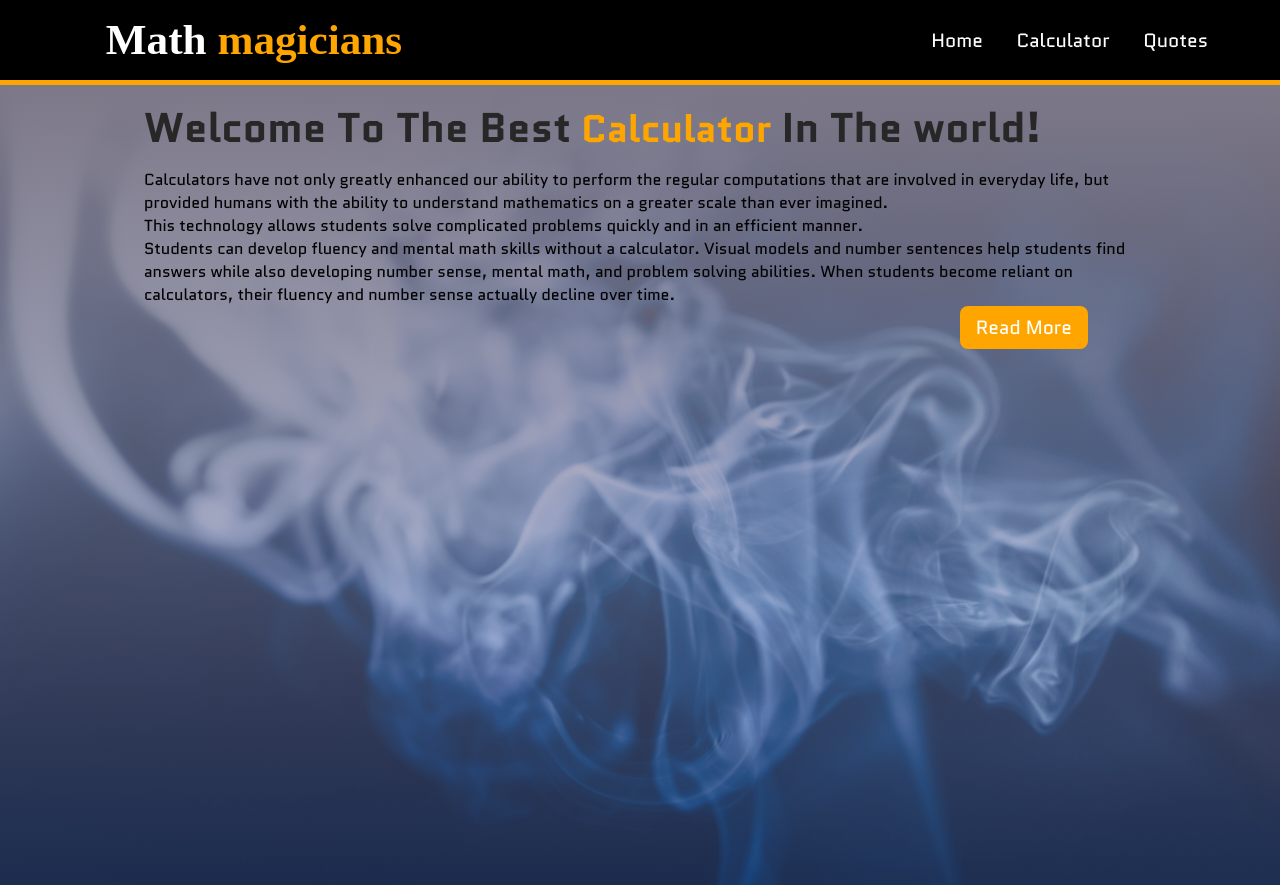
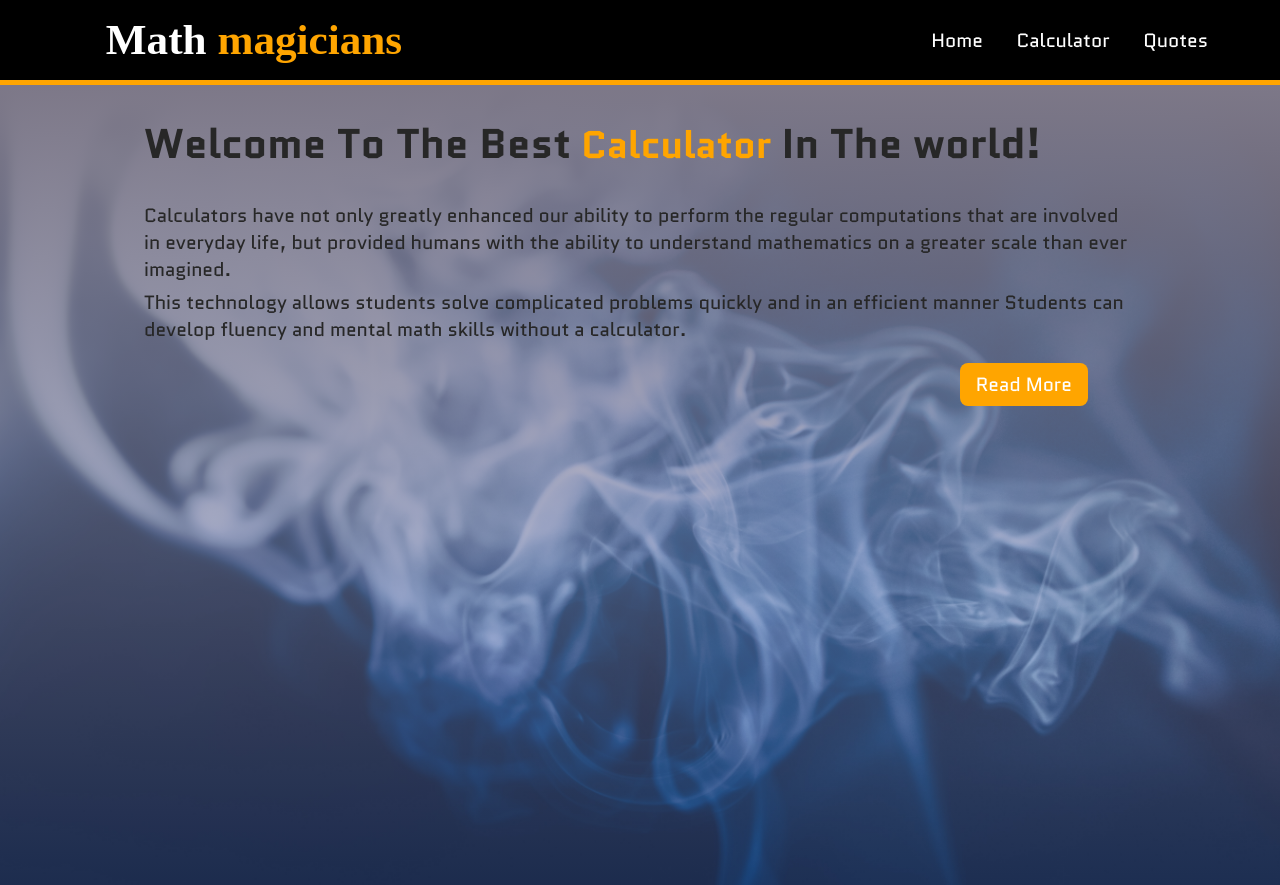
Before and after one commit to BenMukebo/Math-magicians, a React (Create React App) app: page / in a window 1280 px wide. Built offline with nearby package versions, Linux system fonts and the light colour scheme; a web font is replaced by a local one.

Commit message:
Add some superficial style

```diff
--- a/src/components/Home.js
+++ b/src/components/Home.js
@@ -13,15 +13,9 @@ const Home = () => (
         computations that are involved in everyday life, but provided humans with the ability
         to understand mathematics on a greater scale than ever imagined.
       </p>
-      <p>
+      <p className="show">
         This technology allows students solve complicated problems quickly and in an efficient
-        manner.
-        <span className="show">
-          Students can develop fluency and mental math skills without a calculator.
-          Visual models and number sentences help students find answers while also developing
-          number sense, mental math, and problem solving abilities. When students become reliant
-          on calculators, their fluency and number sense actually decline over time.
-        </span>
+        manner Students can develop fluency and mental math skills without a calculator.
       </p>
     </div>
     <button className="btn-more" type="button">Read More</button>
--- a/src/css/App.css
+++ b/src/css/App.css
@@ -49,7 +49,6 @@ h1 span {
 .second-title {
   font-size: 2.4rem;
   line-height: 2.8rem;
-  margin-bottom: 1rem;
   color: #272727;
 }
 .second-title span {
@@ -75,17 +74,17 @@ section .home-section {
   width: 100%;
   height: 100vh;
 }
-section .home-section .paragraph {
+
+.paragraph {
   padding: 1rem 0;
-  font-size: 1.2rem;
 }
-section .home-section .paragraph p {
-  font-size: 1.2rem;
-  padding: 0.3rem 0;
+.paragraph p {
+  font-size: 1.1rem;
+  padding: 0.2rem 0;
   line-height: 1.4;
   color: #272727;
 }
-section .home-section .show {
+.paragraph .show {
   display: none;
 }
 
@@ -231,6 +230,9 @@ main .calculator-section .keyItem:last-child button:first-child {
   main .home-section h2 {
     font-size: 2.4rem;
   }
+  main .home-section .show {
+    display: block;
+  }
 }
 @media screen and (min-width: 768px) {
   header .header-title {
@@ -255,6 +257,13 @@ main .calculator-section .keyItem:last-child button:first-child {
   main .home-section h2 {
     font-size: 2.6rem;
     line-height: 3rem;
+    padding: 1rem 0;
+  }
+  main .home-section .paragraph p {
+    font-size: 1.2rem;
+    padding: 0.2rem 0;
+    line-height: 1.4;
+    color: #272727;
   }
   main .keyItem .btn {
     height: 70px;
@@ -263,10 +272,6 @@ main .calculator-section .keyItem:last-child button:first-child {
   li .nav-item-link {
     font-size: 1.3rem;
   }
-
-  .show {
-    display: block !important;
-  }
 }
 
 /*# sourceMappingURL=App.css.map */
--- a/src/scss/_home.scss
+++ b/src/scss/_home.scss
@@ -1,7 +1,7 @@
 .second-title {
   font-size: 2.4rem;
   line-height: 2.8rem;
-  margin-bottom: 1rem;
+  // margin-bottom: 1rem;
   color: $text-color;
 
   span {
@@ -28,17 +28,16 @@
 section .home-section {
   width: 100%;
   height: 100vh;
+}
 
-  .paragraph {
-    padding: 1rem 0;
-    font-size: 1.2rem;
+.paragraph {
+  padding: 1rem 0;
 
-    p {
-      font-size: 1.2rem;
-      padding: 0.3rem 0;
-      line-height: 1.4;
-      color: $text-color;
-    }
+  p {
+    font-size: 1.1rem;
+    padding: 0.2rem 0;
+    line-height: 1.4;
+    color: $text-color;
   }
 
   .show {
--- a/src/scss/_responsive.scss
+++ b/src/scss/_responsive.scss
@@ -42,7 +42,10 @@
 
       h2 {
         font-size: 2.4rem;
-        // padding: 1rem 0;
+      }
+
+      .show {
+        display: block;
       }
     }
   }
@@ -78,6 +81,16 @@
       h2 {
         font-size: 2.6rem;
         line-height: 3rem;
+        padding: 1rem 0;
+      }
+
+      .paragraph {
+        p {
+          font-size: 1.2rem;
+          padding: 0.2rem 0;
+          line-height: 1.4;
+          color: $text-color;
+        }
       }
     }
 
@@ -94,7 +107,7 @@
     }
   }
 
-  .show {
-    display: block !important;
-  }
+  // .show {
+  //   display: block !important;
+  // }
 }
```
Also changed, not shown: 1 other file (tests, documents, lock files or other folders).
